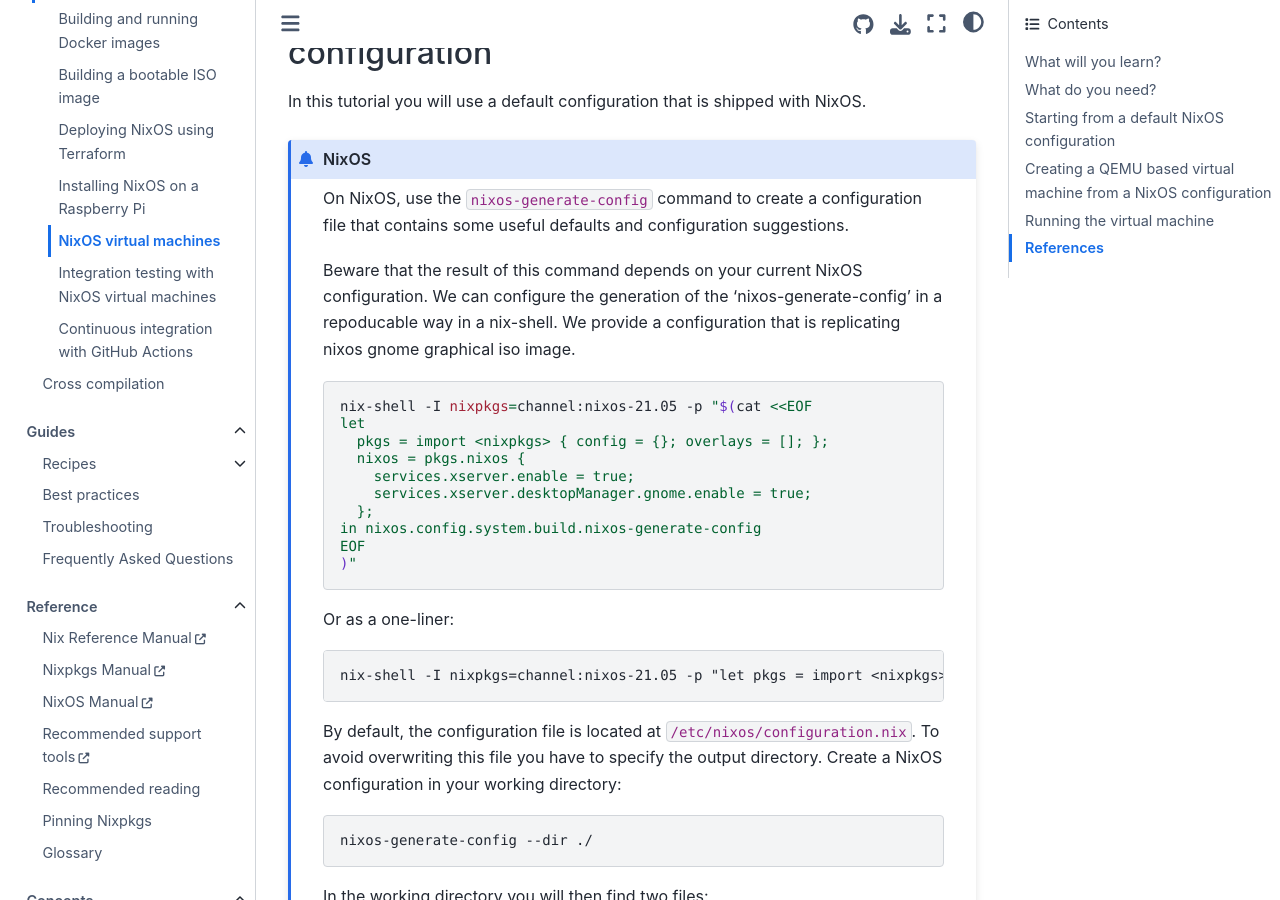
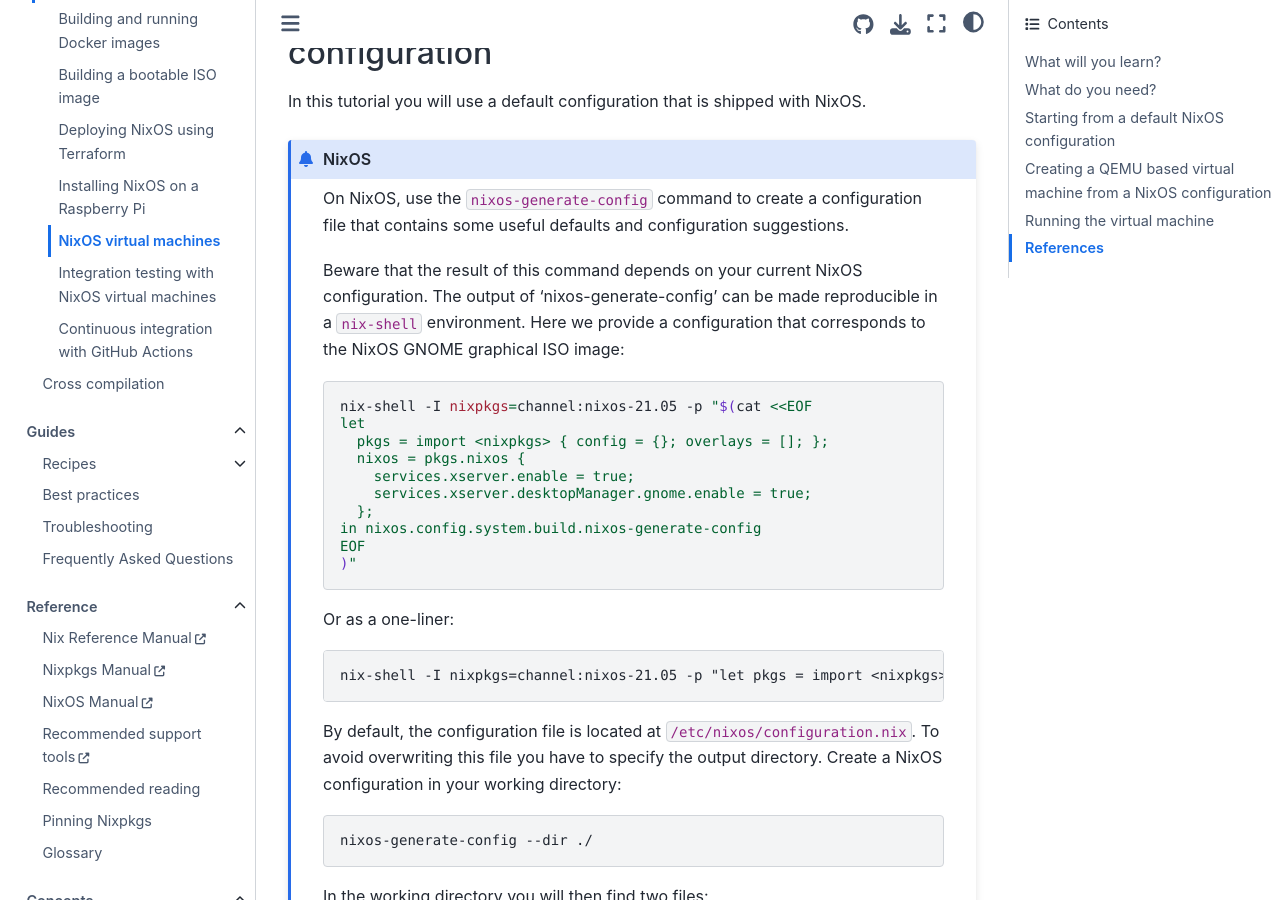
Before and after one commit to NixOS/nix.dev, a Sphinx documentation site: the page built from source/tutorials/nixos/nixos-configuration-on-vm.md, in a window 1280 px wide and 900 px high, scrolled down 772 px. Built offline with Sphinx 7.4.7 and the Sphinx Book theme 1.1.4, drawn with Linux system fonts in a browser that asks for light colours.

Commit message:
Update source/tutorials/nixos/nixos-configuration-on-vm.md
Co-authored-by: Valentin Gagarin <valentin.gagarin@tweag.io>

````diff
--- a/source/tutorials/nixos/nixos-configuration-on-vm.md
+++ b/source/tutorials/nixos/nixos-configuration-on-vm.md
@@ -29,8 +29,8 @@
 On NixOS, use the `nixos-generate-config` command to create a configuration file that contains some useful defaults and configuration suggestions.
 
 Beware that the result of this command depends on your current NixOS configuration.
-We can configure the generation of the 'nixos-generate-config' in a repoducable way in a nix-shell.
-We provide a configuration that is replicating nixos gnome graphical iso image.
+The output of 'nixos-generate-config' can be made reproducible in a `nix-shell` environment.
+Here we provide a configuration that corresponds to the NixOS GNOME graphical ISO image:
 
 ```bash
 nix-shell -I nixpkgs=channel:nixos-21.05 -p "$(cat <<EOF
````
